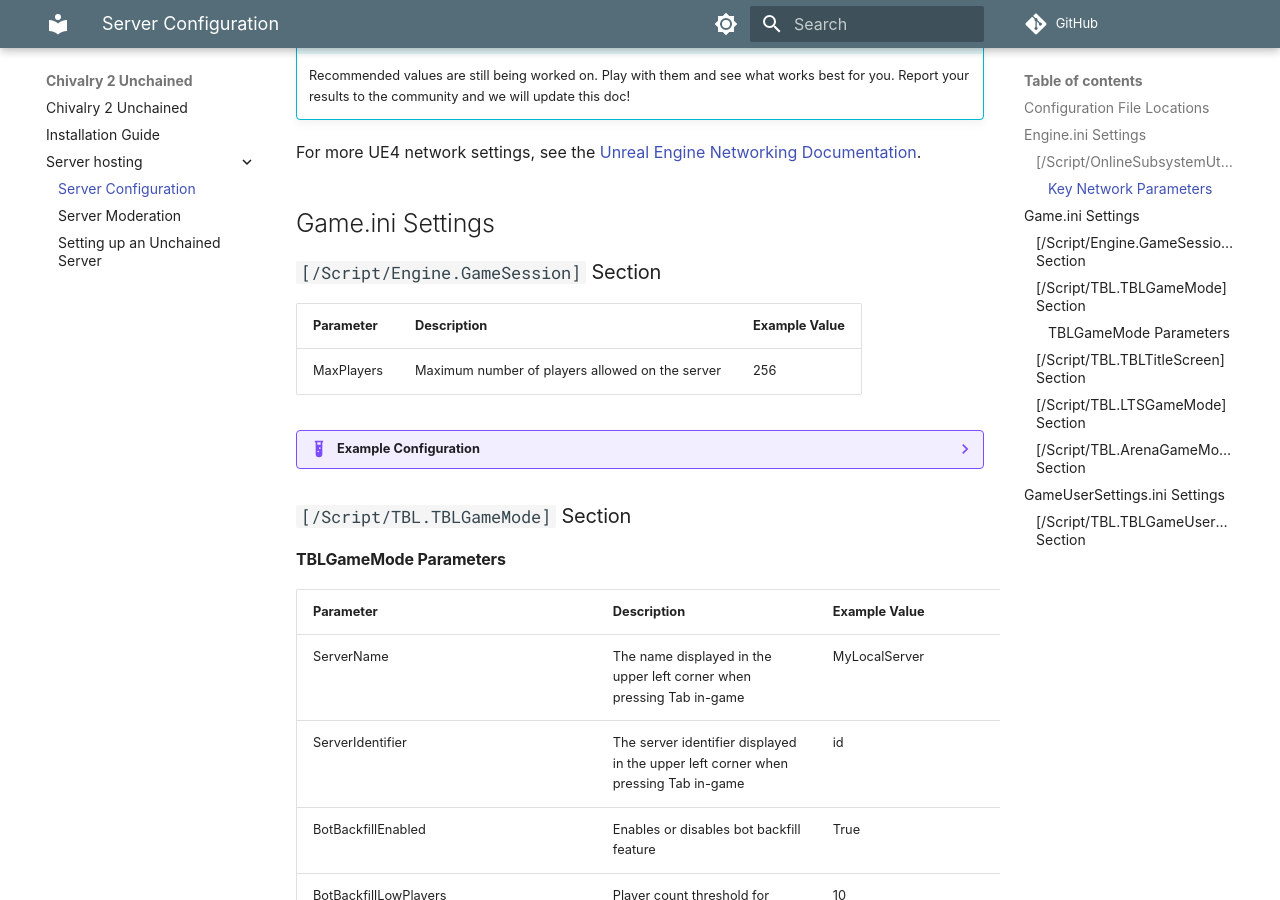
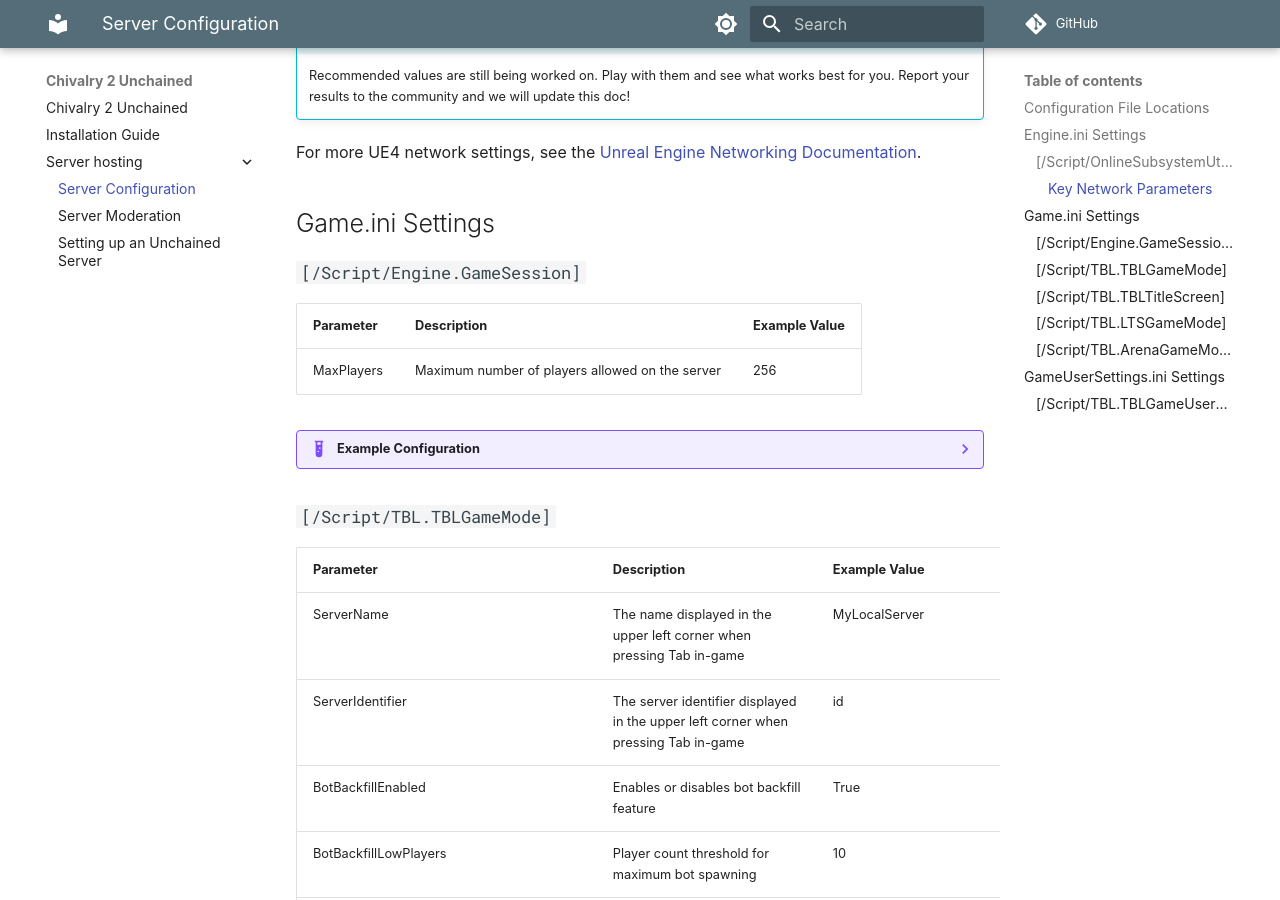
Before and after one commit to Chiv2-Community/unchained-wiki, an MkDocs documentation site: the page built from docs/server-hosting/configuration.md, in a window 1280 px wide and 900 px high, scrolled down 1330 px. Built offline with MkDocs 1.6.1 and Material for MkDocs 9.7.7, drawn with Linux system fonts in a browser that asks for light colours; some web fonts are replaced; comment, search, counter and statistics services are not loaded; some of the changed text lies outside the part shown.

Commit message:
Remove some words

````diff
--- a/docs/server-hosting/configuration.md
+++ b/docs/server-hosting/configuration.md
@@ -45,7 +45,7 @@
 
 ## Game.ini Settings
 
-### `[/Script/Engine.GameSession]` Section
+### `[/Script/Engine.GameSession]`
 
 | Parameter | Description | Example Value |
 |-----------|-------------|---------------|
@@ -57,9 +57,7 @@
     MaxPlayers=256
     ```
 
-### `[/Script/TBL.TBLGameMode]` Section
-
-#### TBLGameMode Parameters
+### `[/Script/TBL.TBLGameMode]`
 
 | Parameter | Description | Example Value |
 |-----------|-------------|---------------|
@@ -130,7 +128,7 @@
     bUseStrictTeamBalanceEnforcement=False
     ```
 
-### `[/Script/TBL.TBLTitleScreen]` Section
+### `[/Script/TBL.TBLTitleScreen]`
 
 | Parameter | Description | Example Value |
 |-----------|-------------|---------------|
@@ -145,7 +143,7 @@
 !!! note "Important"
     This setting is necessary for initial setup of headless servers to bypass the Terms of Service prompt. If your server isn't starting, this is likely the cause.
 
-### `[/Script/TBL.LTSGameMode]` Section
+### `[/Script/TBL.LTSGameMode]`
 
 | Parameter | Description | Example Value |
 |-----------|-------------|---------------|
@@ -162,7 +160,7 @@
 !!! tip "Rounds Calculation"
     Set Rounds to N*2-1 where N is the number of rounds you want the game to go to. For example, if you want first to 20, use N=20 for Rounds=39.
 
-### `[/Script/TBL.ArenaGameMode]` Section
+### `[/Script/TBL.ArenaGameMode]`
 
 | Parameter | Description | Example Value |
 |-----------|-------------|---------------|
@@ -195,7 +193,7 @@
 
 ## GameUserSettings.ini Settings
 
-### `[/Script/TBL.TBLGameUserSettings]` Section
+### `[/Script/TBL.TBLGameUserSettings]`
 
 | Parameter | Description | Example Value |
 |-----------|-------------|---------------|
````
